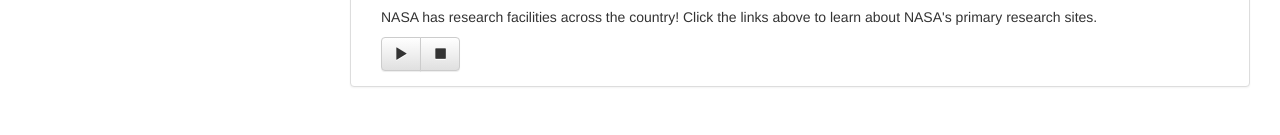
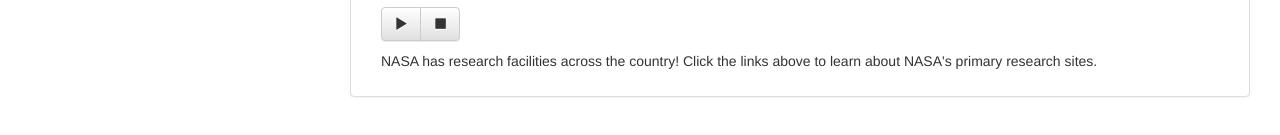
Before and after one commit to matthew-vance/SpaceApps2016, a website: page app/views/index.html in a window 1280 px wide. Shown: the part 537-672 px from the top of the page. Drawn offline with nearby package versions, Linux system fonts and the light colour scheme; files that its build step writes are made by us from their sources; files whose address does not match are found by name.

Commit message:
relocate audio buttons and hide sidebar on site selection

```diff
--- a/app/scripts/controllers/main.controller.js
+++ b/app/scripts/controllers/main.controller.js
@@ -19,7 +19,7 @@
 
 
     main.displaySummary = function(item) {
-
+        main.sidebarActive = false;
         _mapService.zoomToPoint(leafletData, item);
 
         main.selectedItemId = item.marker.id;
--- a/app/views/index.html
+++ b/app/views/index.html
@@ -48,6 +48,15 @@
                                         <h3>Primary NASA Field Centers</h3>
                                     </span>
 
+                                    <div class="btn-group" role="group" aria-label="...">
+                                        <button type="button" class="btn btn-default" ng-click="main.speak()">
+                                            <span class="glyphicon glyphicon-play"></span>
+                                        </button>
+                                        <button type="button" class="btn btn-default" ng-click="main.stop()">
+                                            <span class="glyphicon glyphicon-stop"></span>
+                                        </button>
+                                    </div>
+
                                     <p>
                                         <span ng-show='main.description'>
                                             <p>{{main.description}}</p>
@@ -62,14 +71,6 @@
                                             NASA has research facilities across the country! Click the links above to learn about NASA's primary research sites.
                                         </span>
                                     </p>
-                                    <div class="btn-group" role="group" aria-label="...">
-                                        <button type="button" class="btn btn-default" ng-click="main.speak()">
-                                            <span class="glyphicon glyphicon-play"></span>
-                                        </button>
-                                        <button type="button" class="btn btn-default" ng-click="main.stop()">
-                                            <span class="glyphicon glyphicon-stop"></span>
-                                        </button>
-                                    </div>
                                 </div>
                             </div>
                         </div>
```
